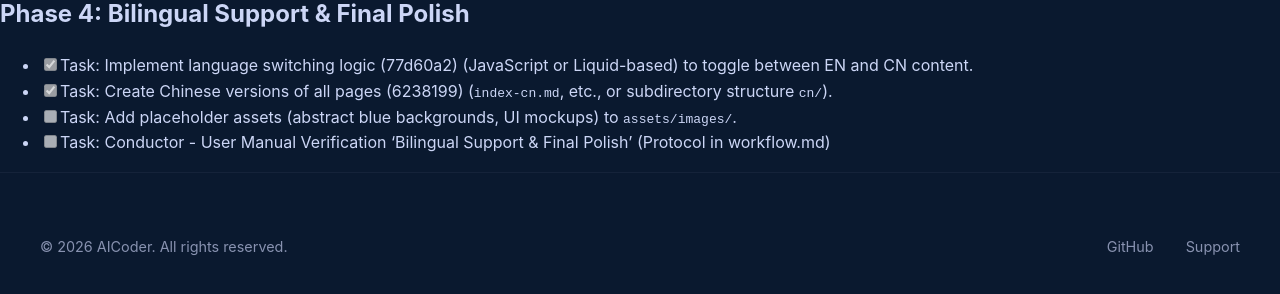
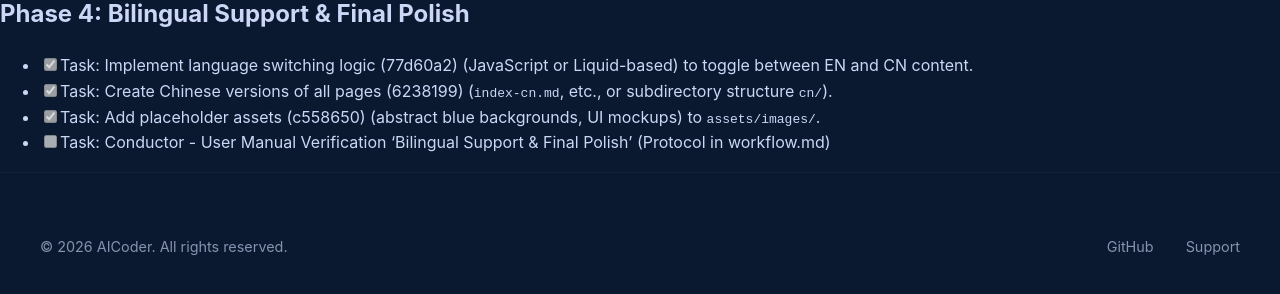
Before and after one commit to rapidaicoder/rapidaicoder.github.io, a Jekyll site: the page built from conductor/tracks/initial_setup_20260103/plan.md, in a window 1280 px wide and 1138 px high. Shown: the part 817-1111 px from the top of the window. Built offline with Jekyll 4.4.1, drawn with Linux system fonts in a browser that asks for light colours; our own code applies the rules of GitHub Pages for plain Markdown files.

Commit message:
conductor(plan): Mark task 'Add placeholder assets' as complete

```diff
--- a/conductor/tracks/initial_setup_20260103/plan.md
+++ b/conductor/tracks/initial_setup_20260103/plan.md
@@ -25,5 +25,5 @@
 ## Phase 4: Bilingual Support & Final Polish
 - [x] Task: Implement language switching logic (77d60a2) (JavaScript or Liquid-based) to toggle between EN and CN content.
 - [x] Task: Create Chinese versions of all pages (6238199) (`index-cn.md`, etc., or subdirectory structure `cn/`).
-- [ ] Task: Add placeholder assets (abstract blue backgrounds, UI mockups) to `assets/images/`.
+- [x] Task: Add placeholder assets (c558650) (abstract blue backgrounds, UI mockups) to `assets/images/`.
 - [ ] Task: Conductor - User Manual Verification 'Bilingual Support & Final Polish' (Protocol in workflow.md)
```
